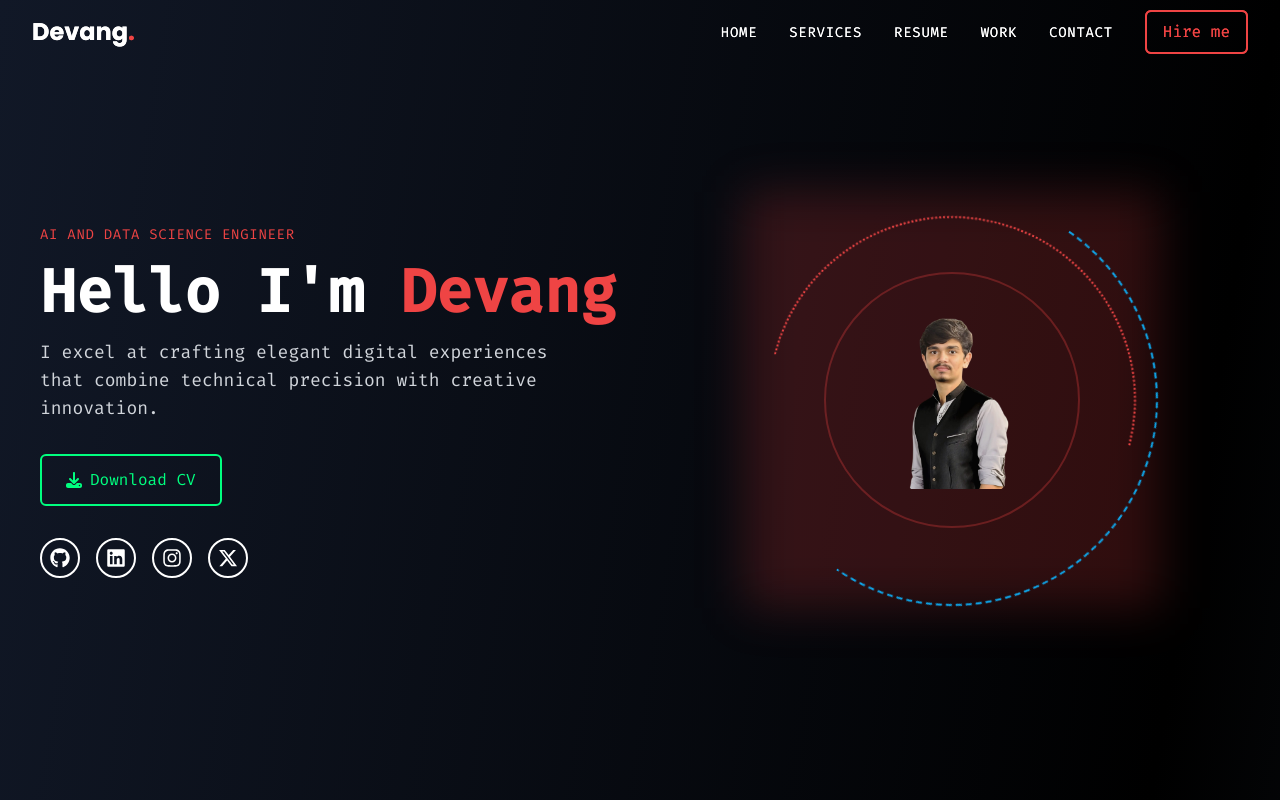
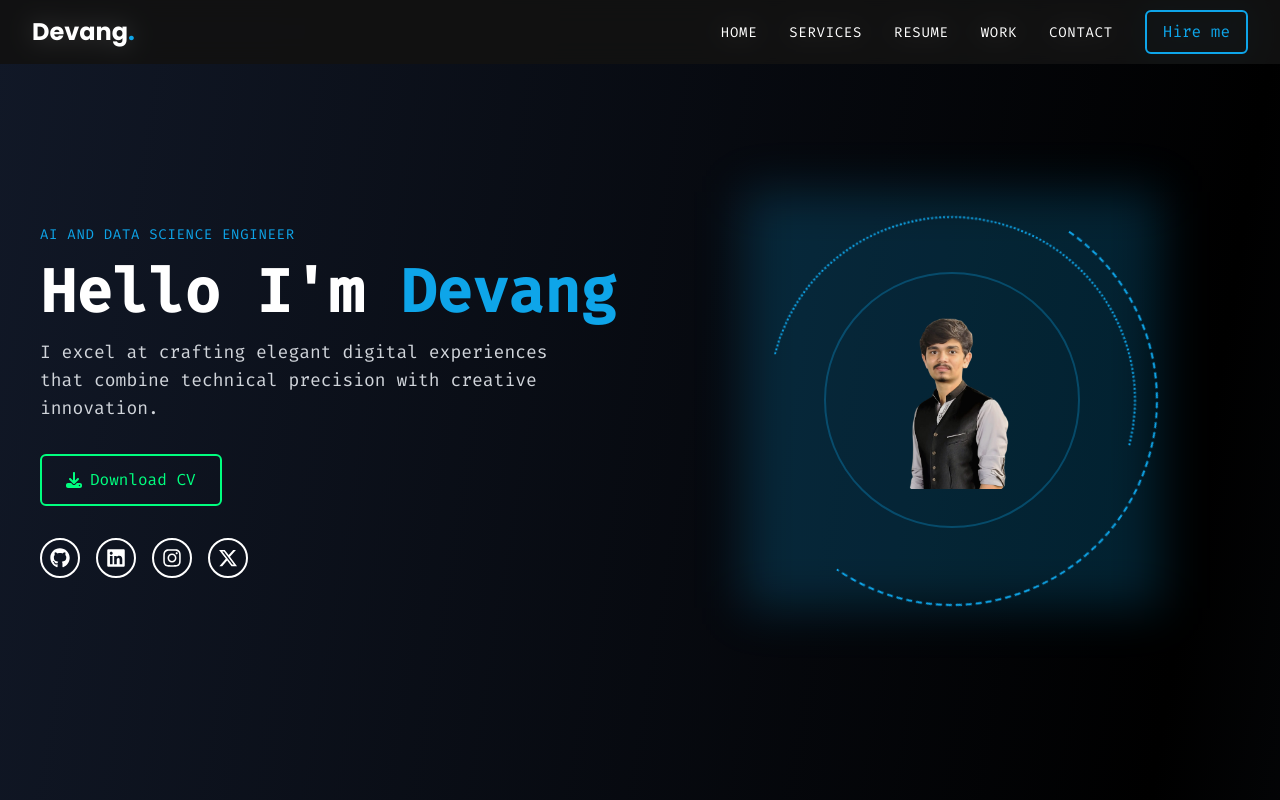
Before and after one commit to OMCHOKSI108/client, a React (Vite) app: page / in a window 1280 px wide. Shown: the top 800 px of the page. Built offline with nearby package versions, Linux system fonts and the light colour scheme.

Commit message:
Update color scheme in Hero, Navbar, and Contact components: change red to sky for improved aesthetics and visibility

```diff
--- a/src/components/Certifications.jsx
+++ b/src/components/Certifications.jsx
@@ -56,8 +56,18 @@ const CertificationCard = ({ data, index }) => {
     }
   };
 
-
-
+  const getStatusClasses = (status) => {
+    switch (status) {
+      case 'Completed':
+        return 'bg-sky-500/20 text-sky-400';
+      case 'In Progress':
+        return 'bg-yellow-500/20 text-yellow-400';
+      case 'Pending':
+        return 'bg-gray-500/20 text-gray-400';
+      default:
+        return 'bg-red-500/20 text-red-400';
+    }
+  };
 
   const getIcon = (type) => {
     switch (type.toLowerCase()) {
--- a/src/components/Hero.jsx
+++ b/src/components/Hero.jsx
@@ -53,12 +53,12 @@ const Hero = () => {
             className="space-y-6 md:space-y-8 order-2 md:order-1"
           >
             <motion.div variants={itemVariants} className="space-y-4">
-              <motion.span className="text-red-500 text-sm uppercase tracking-wider font-fira">
+              <motion.span className="text-sky-500 text-sm uppercase tracking-wider font-fira">
                 AI and Data Science Engineer
               </motion.span>
               <motion.h1 className="text-3xl md:text-6xl font-bold font-fira">
                 Hello I'm{' '}
-                <span className="text-red-500">Devang</span>
+                <span className="text-sky-500">Devang</span>
               </motion.h1>
               <motion.p className="text-base md:text-lg text-gray-300 max-w-lg font-fira">
                 I excel at crafting elegant digital experiences that combine
@@ -101,7 +101,7 @@ const Hero = () => {
           <motion.div className="relative order-1 md:order-2 mb-8 md:mb-0">
             <div className="relative w-[20rem] md:w-[26rem] h-[20rem] md:h-[26rem] mx-auto">
               {/* Neon glow effect */}
-              <div className="absolute inset-0 bg-red-500/20 blur-xl" />
+              <div className="absolute inset-0 bg-sky-500/20 blur-xl" />
 
               {/* Rotating circles */}
               <motion.div
@@ -116,14 +116,14 @@ const Hero = () => {
               <motion.div
                 animate={{ rotate: -360 }}
                 transition={{ duration: 15, repeat: Infinity, ease: 'linear' }}
-                className="absolute inset-6 border-2 border-dotted border-red-500 rounded-full"
+                className="absolute inset-6 border-2 border-dotted border-sky-500 rounded-full"
                 style={{
                   clipPath: 'inset(50% 0 0 0)',
                 }}
               />
 
               {/* Image container */}
-              <div className="absolute inset-16 md:inset-20 rounded-full overflow-hidden border-2 border-red-500/30 flex items-center justify-center">
+              <div className="absolute inset-16 md:inset-20 rounded-full overflow-hidden border-2 border-sky-500/30 flex items-center justify-center">
                 <img
                   src={dhairya}
                   alt="Devang"
--- a/src/components/Navbar.jsx
+++ b/src/components/Navbar.jsx
@@ -65,9 +65,7 @@ const Navbar = () => {
   };
 
   return (
-    <nav className={`fixed top-0 left-0 w-full z-50 transition-all duration-300 ${
-      scrolled ? 'bg-black/80 backdrop-blur-md shadow-lg' : 'bg-transparent'
-    }`}>
+    <nav className="fixed top-0 left-0 right-0 z-50 bg-[#121212]/80 backdrop-blur-md">
       <div className="max-w-7xl mx-auto px-4 sm:px-6 lg:px-8">
         <div className="flex items-center justify-between h-16">
           {/* Logo */}
@@ -77,7 +75,7 @@ const Navbar = () => {
             className="text-2xl font-bold font-poppins"
           >
             <Link to="/" className="text-white hover:text-sky-500 transition-colors duration-300">
-              Devang<span className="text-red-500">.</span>
+              Devang<span className="text-sky-500">.</span>
             </Link>
           </motion.div>
 
@@ -92,14 +90,14 @@ const Navbar = () => {
                 <Link
                   to={link.path}
                   onClick={(e) => handleSectionClick(e, link.path)}
-                  className="text-white hover:text-red-500 transition-colors duration-300 text-sm tracking-wider uppercase font-fira"
+                  className="text-white hover:text-sky-500 transition-colors duration-300 text-sm tracking-wider uppercase font-fira"
                 >
                   {link.name}
                 </Link>
               </motion.div>
             ))}
             <motion.button
-              className="px-4 py-2 border-2 border-red-500 text-red-500 rounded-md hover:bg-red-500 hover:text-[#121212] transition-colors duration-300 font-fira"
+              className="px-4 py-2 border-2 border-sky-500 text-sky-500 rounded-md hover:bg-sky-500 hover:text-[#121212] transition-colors duration-300 font-fira"
               whileHover={{ scale: 1.05 }}
               whileTap={{ scale: 0.95 }}
               onClick={() => {
--- a/src/pages/Contact.jsx
+++ b/src/pages/Contact.jsx
@@ -143,7 +143,7 @@ const Contact = () => {
                   className="w-full bg-[#1a1a1a] border border-gray-700 rounded-lg px-4 py-3 text-white focus:outline-none focus:border-[#00FF7F] transition-colors duration-300 font-poppins"
                 />
                 {errors.name && (
-                  <p className="text-red-500 text-sm mt-1">{errors.name.message}</p>
+                  <p className="text-sky-500 text-sm mt-1">{errors.name.message}</p>
                 )}
               </div>
 
@@ -160,7 +160,7 @@ const Contact = () => {
                   className="w-full bg-[#1a1a1a] border border-gray-700 rounded-lg px-4 py-3 text-white focus:outline-none focus:border-[#00FF7F] transition-colors duration-300 font-poppins"
                 />
                 {errors.email && (
-                  <p className="text-red-500 text-sm mt-1">{errors.email.message}</p>
+                  <p className="text-sky-500 text-sm mt-1">{errors.email.message}</p>
                 )}
               </div>
 
@@ -178,7 +178,7 @@ const Contact = () => {
                   className="w-full bg-[#1a1a1a] border border-gray-700 rounded-lg px-4 py-3 text-white focus:outline-none focus:border-[#00FF7F] transition-colors duration-300 font-poppins"
                 />
                 {errors.message && (
-                  <p className="text-red-500 text-sm mt-1">{errors.message.message}</p>
+                  <p className="text-sky-500 text-sm mt-1">{errors.message.message}</p>
                 )}
               </div>
 
```
